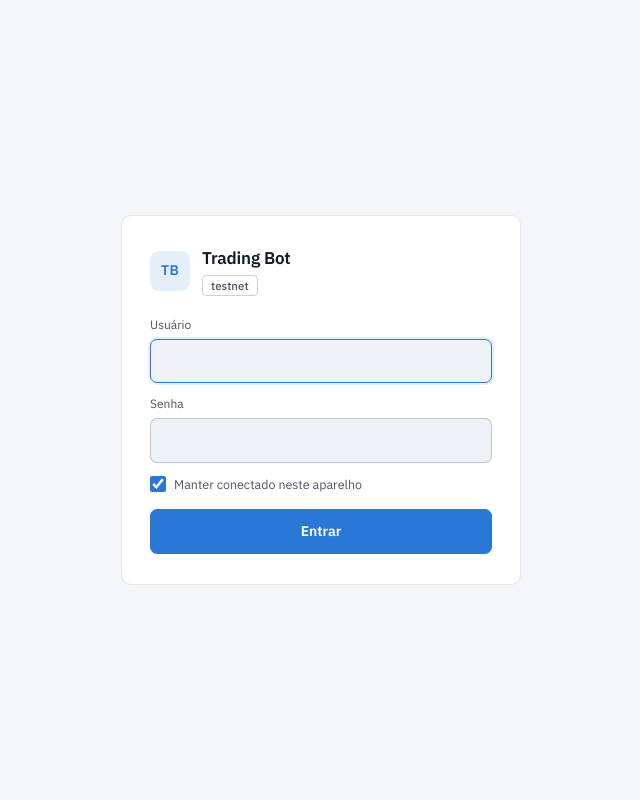
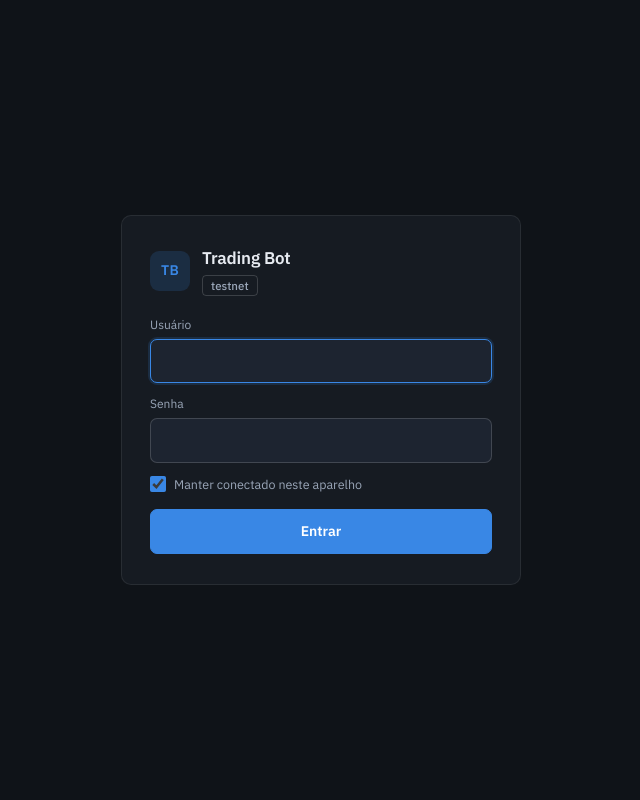
Before and after one commit to jsvaliengo/Trading_bot, a Flask app: page /login in a window 1280 px wide. Shown: the whole page, without its empty margins (319-959 px from the left). Run offline with Flask 3, Linux system fonts and the light colour scheme; parts of the project's set-up code (start-up, migrations or seed data) failed here and were passed over.

Commit message:
Fix(dashboard): tema escuro é o padrão independente do sistema; claro só pelo botão (#261)
Remove os blocos `@media (prefers-color-scheme: light)` do style.css (o claro
fica só sob `[data-theme="light"]`), aplica a escolha salva em localStorage
por script inline no <head> de dashboard.html e login.html (sem flash) e
troca `<meta color-scheme>` para "dark". main.js deixa de ler o sistema e
protege o localStorage com try/catch.

Co-authored-by: josiasvaliengo <josias.valiengo@credaluga.com.br>
Co-authored-by: Claude Fable 5.1 <noreply@anthropic.com>

```diff
--- a/trading_bot/web/static/css/style.css
+++ b/trading_bot/web/static/css/style.css
@@ -1,5 +1,5 @@
 /* Dashboard v3 — painel do forward test Donchian 4h.
-   Dark primeiro; claro via prefers-color-scheme ou toggle (data-theme).
+   Escuro é o padrão (independente do sistema); claro só via toggle (data-theme="light", salvo em localStorage).
    Tokens lidos pelo main.js: --accent --good --bad --warn --text-dim --text-muted
    --border --border-strong --bg-elevated --bg-card --grid (não renomear).
    Hierarquia: status (números grandes) → forward test → posições → seções <details>. */
@@ -14,19 +14,6 @@
     --warn:#fab219; --warn-soft:rgba(250,178,25,.14);
     --bad:#e0524f; --bad-soft:rgba(224,82,79,.16);
     --focus:#8fbcff;
-}
-@media (prefers-color-scheme: light) {
-    :root:not([data-theme="dark"]) {
-        color-scheme: light;
-        --bg-app:#f3f5f8; --bg-card:#ffffff; --bg-elevated:#eef1f6;
-        --border:rgba(16,24,40,.10); --border-strong:rgba(16,24,40,.20); --grid:rgba(16,24,40,.07);
-        --text:#111827; --text-dim:#4b5565; --text-muted:#7b869a;
-        --accent:#2a78d6; --accent-soft:rgba(42,120,214,.12);
-        --good:#1f8a3c; --good-soft:rgba(31,138,60,.12);
-        --warn:#a86a00; --warn-soft:rgba(168,106,0,.12);
-        --bad:#c93b38; --bad-soft:rgba(201,59,56,.12);
-        --focus:#1d5fb8;
-    }
 }
 :root[data-theme="light"] {
     color-scheme: light;
@@ -98,7 +85,6 @@ button { font:inherit; color:inherit; }
 .btn-icon { width:32px; padding:7px; }
 .ico-sun { display:none; } .ico-moon { display:inline; }
 :root[data-theme="light"] .ico-sun { display:inline; } :root[data-theme="light"] .ico-moon { display:none; }
-@media (prefers-color-scheme: light) { :root:not([data-theme="dark"]) .ico-sun { display:inline; } :root:not([data-theme="dark"]) .ico-moon { display:none; } }
 
 /* Layout */
 .wrap { max-width:1360px; margin:0 auto; padding:16px 22px 48px; display:flex; flex-direction:column; gap:14px; }
--- a/trading_bot/web/templates/dashboard.html
+++ b/trading_bot/web/templates/dashboard.html
@@ -3,7 +3,8 @@
 <head>
     <meta charset="UTF-8">
     <meta name="viewport" content="width=device-width, initial-scale=1.0, viewport-fit=cover">
-    <meta name="color-scheme" content="dark light">
+    <meta name="color-scheme" content="dark">
+    <script>try{var t=localStorage.getItem('tradingbot-theme');if(t==="light")document.documentElement.setAttribute('data-theme',t)}catch(e){}</script>
     <title>Forward test · {{ environment|upper }}</title>
     <link rel="preconnect" href="https://fonts.googleapis.com">
     <link rel="preconnect" href="https://fonts.gstatic.com" crossorigin>
--- a/trading_bot/web/templates/login.html
+++ b/trading_bot/web/templates/login.html
@@ -3,7 +3,8 @@
 <head>
     <meta charset="UTF-8">
     <meta name="viewport" content="width=device-width, initial-scale=1.0, viewport-fit=cover">
-    <meta name="color-scheme" content="dark light">
+    <meta name="color-scheme" content="dark">
+    <script>try{var t=localStorage.getItem('tradingbot-theme');if(t==="light")document.documentElement.setAttribute('data-theme',t)}catch(e){}</script>
     <title>Entrar · Trading Bot</title>
     <link rel="preconnect" href="https://fonts.googleapis.com">
     <link rel="preconnect" href="https://fonts.gstatic.com" crossorigin>
```
Also changed, not shown: tests/test_dashboard.py (+16 -0 lines), trading_bot/web/static/js/main.js (+3 -9 lines).
